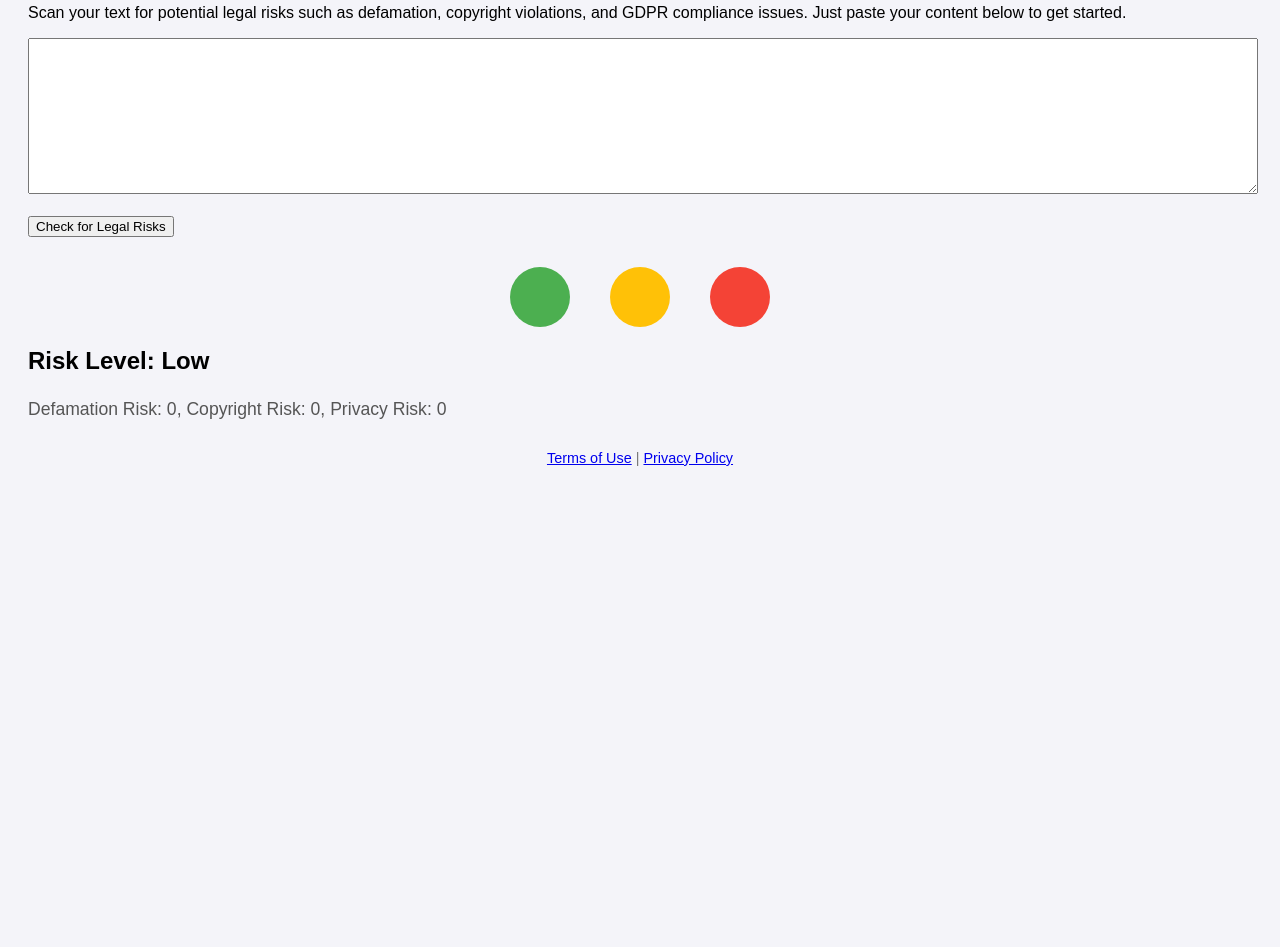
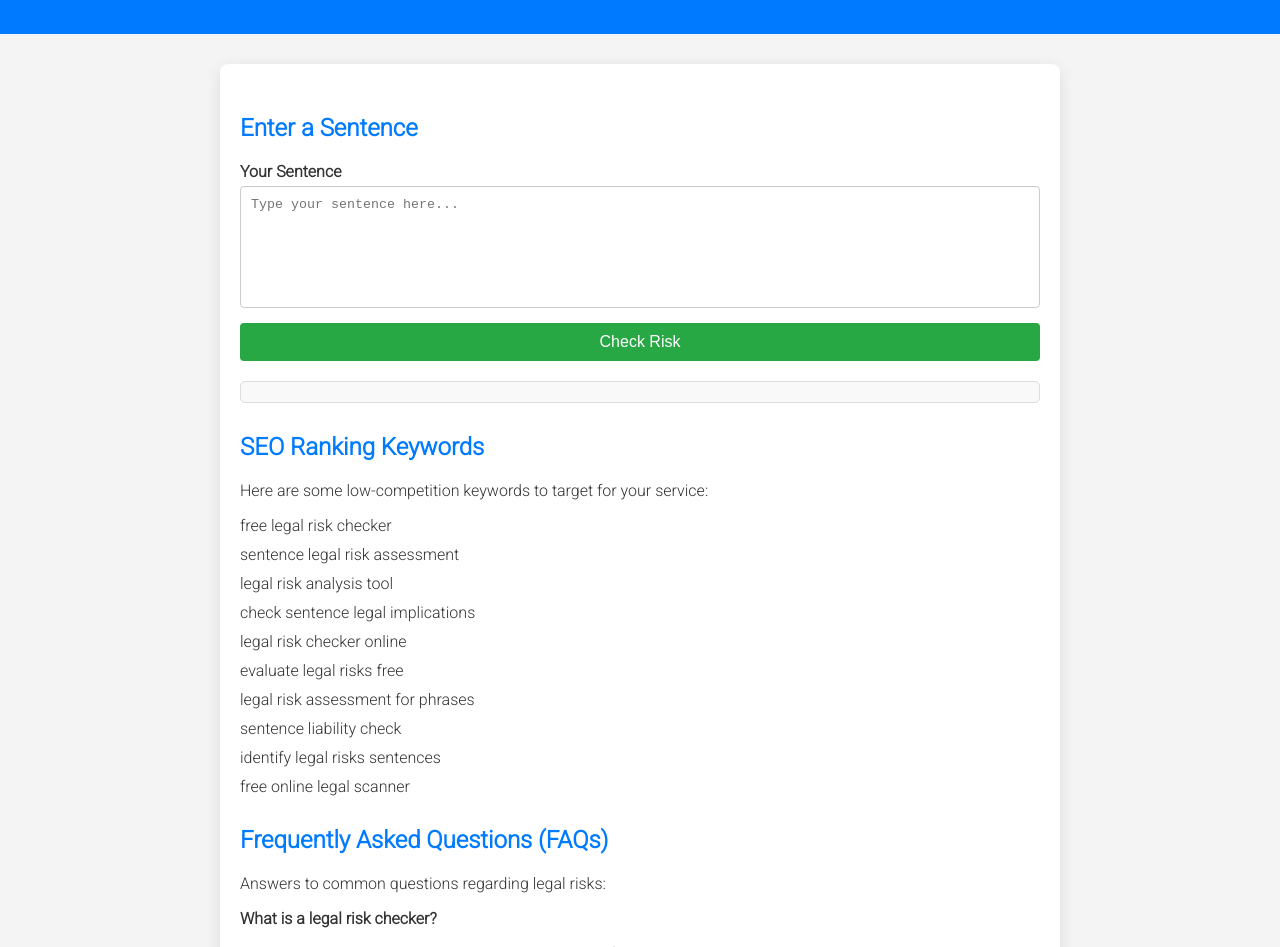
Before and after one commit to Letsfindout307/legal-danger-scan, a plain HTML site: page index.html in a window 1280 px wide. Shown: the part 104-1051 px from the top of the page. Before the commit the page ends 800 px from the top, so only its background shows below. Drawn offline with Linux system fonts and the light colour scheme.

Commit message:
Update index.html

```diff
--- a/index.html
+++ b/index.html
@@ -3,105 +3,164 @@
 <head>
     <meta charset="UTF-8">
     <meta name="viewport" content="width=device-width, initial-scale=1.0">
-  <meta name="description" content="Legal Risk Checker - Scan your text for defamation, copyright issues, and GDPR violations. Free automated service.">
-  <meta name="keywords" content="legal risk checker, defamation scanner, copyright check, GDPR compliance, legal issues, text scanner, risk analysis">
-  <title>Legal Risk Checker – Scan Text for Defamation, Copyright, and GDPR Violations</title>
-  <script>
-    function analyzeText(text) {
-      // Enhanced Defamation Detection
-      const defamationPatterns = [
-        { pattern: /\b(scams?|frauds?|cheats?|liars?|dishonest|fake|dangerous|harmful|illegal|rip-off)\b/gi, weight: 0.9, precedent: "General defamation risk" },
-        { pattern: /\b(this|that)\s+(company|person|business|organization)\s+(is|are)\s+(a\s+)?(scam|fraud|fake|dangerous)\b/gi, weight: 0.8, precedent: "Accusation of scam/fraud against a company/person" }
-      ];
-
-      // Copyright Detection
-      const copyrightPatterns = [
-        { pattern: /©|(?:copyright|owned|rights?)/gi, weight: 0.6 },
-        { pattern: /\b(used|copied|downloaded|stolen|no\spermission)\s+.*?\b(?:logo|brand|trademark)\b/gi, weight: 0.8, precedent: "Use of logos or trademarks without permission" }
-      ];
-
-      // GDPR / Data Privacy Detection
-      const privacyPatterns = [
-        { pattern: /\b(track|collect|store)\s+(user|personal)\s+data\b/gi, weight: 0.7, precedent: "Data collection without consent" },
-        { pattern: /\b(indefinitely|permanently)\s+(store|share)\s+(user\s+data|personal\s+information)\b/gi, weight: 0.9, precedent: "Storing or sharing user data without consent" }
-      ];
-
-      // Results calculation
-      const results = {
-        defamation: calculateRisk(defamationPatterns),
-        copyright: calculateRisk(copyrightPatterns),
-        privacy: calculateRisk(privacyPatterns)
-      };
-
-      displayResults(results);
+    <title>Free Legal Risk Checker</title>
+    <link href="https://fonts.googleapis.com/css2?family=Roboto:wght@300&display=swap" rel="stylesheet">
+    <style>
+        body {
+            font-family: 'Roboto', sans-serif;
+            margin: 0;
+            padding: 0;
+            background-color: #f4f4f4;
+            color: #333;
         }
-
-    function calculateRisk(patterns) {
-      let risk = 0;
-      patterns.forEach(pattern => {
-        if (pattern.pattern.test(document.getElementById('textInput').value)) {
-          risk += pattern.weight;
+        header {
+            background-color: #007BFF;
+            padding: 20px;
+            text-align: center;
+            color: white;
         }
-      });
-      return risk;
+        h1 {
+            margin: 0;
+            font-size: 2.5em;
         }
-
-    function displayResults(results) {
-      const defamationRisk = results.defamation;
-      const copyrightRisk = results.copyright;
-      const privacyRisk = results.privacy;
-
-      const totalRisk = defamationRisk + copyrightRisk + privacyRisk;
-
-      let riskLevel = "Low";
-      if (totalRisk > 1.5) riskLevel = "High";
-      else if (totalRisk > 1) riskLevel = "Medium";
-
-      document.getElementById('riskLevel').textContent = `Risk Level: ${riskLevel}`;
-      document.getElementById('riskDescription').textContent = `Defamation Risk: ${defamationRisk}, Copyright Risk: ${copyrightRisk}, Privacy Risk: ${privacyRisk}`;
-      document.getElementById('riskColor').className = riskLevel.toLowerCase();
+        h2 {
+            color: #007BFF;
+            margin-top: 30px;
         }
-  </script>
-  <style>
-    body { font-family: Arial, sans-serif; padding: 20px; background-color: #f4f4f9; }
-    .scanner-visual { margin: 20px 0; }
-    .risk-visualization { display: flex; justify-content: center; }
-    .risk-visualization circle { transition: all 0.5s; }
-    #risk-low { fill: #4CAF50; }
-    #risk-medium { fill: #FFC107; }
-    #risk-high { fill: #F44336; }
-    #riskLevel { font-size: 1.5rem; font-weight: bold; margin-top: 10px; }
-    #riskDescription { margin-top: 5px; font-size: 1.1rem; color: #555; }
-    footer { margin-top: 30px; font-size: 0.9rem; color: #777; text-align: center; }
-    .low { color: green; }
-    .medium { color: orange; }
-    .high { color: red; }
+        .container {
+            max-width: 800px;
+            margin: 30px auto;
+            padding: 20px;
+            background: white;
+            box-shadow: 0 4px 15px rgba(0, 0, 0, 0.1);
+            border-radius: 8px;
+        }
+        form {
+            display: flex;
+            flex-direction: column;
+        }
+        label {
+            margin-bottom: 5px;
+            font-weight: bold;
+        }
+        textarea {
+            padding: 10px;
+            margin-bottom: 15px;
+            border: 1px solid #ccc;
+            border-radius: 4px;
+            resize: none;
+            height: 100px;
+        }
+        button {
+            padding: 10px;
+            background-color: #28a745;
+            color: white;
+            border: none;
+            border-radius: 4px;
+            cursor: pointer;
+            font-size: 16px;
+        }
+        button:hover {
+            background-color: #218838;
+        }
+        #result {
+            margin-top: 20px;
+            padding: 10px;
+            border: 1px solid #dddddd;
+            background-color: #f9f9f9;
+            border-radius: 5px;
+        }
+        footer {
+            text-align: center;
+            margin-top: 30px;
+            color: #777;
+        }
+        ul {
+            list-style-type: none;
+            padding: 0;
+        }
+        li {
+            margin: 10px 0;
+        }
     </style>
 </head>
 <body>
-  <h1>Legal Risk Checker</h1>
-  <p>Scan your text for potential legal risks such as defamation, copyright violations, and GDPR compliance issues. Just paste your content below to get started.</p>
 
-  <textarea id="textInput" rows="10" style="width: 100%;"></textarea><br><br>
-  <button onclick="analyzeText()">Check for Legal Risks</button>
+<header>
+    <h1>Free Legal Risk Checker</h1>
+    <p>Check your sentence for potential legal risks</p>
+</header>
 
-  <div class="scanner-visual">
-    <div class="risk-visualization">
-      <svg width="300" height="80" viewBox="0 0 300 80">
-        <circle cx="50" cy="40" r="30" id="risk-low"/>
-        <circle cx="150" cy="40" r="30" id="risk-medium"/>
-        <circle cx="250" cy="40" r="30" id="risk-high"/>
-      </svg>
-    </div>
-    <div>
-      <h3 id="riskLevel">Risk Level: Low</h3>
-      <p id="riskDescription">Defamation Risk: 0, Copyright Risk: 0, Privacy Risk: 0</p>
-    </div>
+<div class="container">
+    <h2>Enter a Sentence</h2>
+    <form id="risk-checker-form">
+        <label for="sentence">Your Sentence</label>
+        <textarea id="sentence" required placeholder="Type your sentence here..."></textarea>
+
+        <button type="submit">Check Risk</button>
+    </form>
+    <div id="result"></div>
+
+    <h2>SEO Ranking Keywords</h2>
+    <p>Here are some low-competition keywords to target for your service:</p>
+    <ul>
+        <li>free legal risk checker</li>
+        <li>sentence legal risk assessment</li>
+        <li>legal risk analysis tool</li>
+        <li>check sentence legal implications</li>
+        <li>legal risk checker online</li>
+        <li>evaluate legal risks free</li>
+        <li>legal risk assessment for phrases</li>
+        <li>sentence liability check</li>
+        <li>identify legal risks sentences</li>
+        <li>free online legal scanner</li>
+    </ul>
+
+    <h2>Frequently Asked Questions (FAQs)</h2>
+    <p>Answers to common questions regarding legal risks:</p>
+    <ul>
+        <li>
+            <strong>What is a legal risk checker?</strong>
+            <p>A legal risk checker is a tool that analyzes sentences for potential legal implications or liabilities.</p>
+        </li>
+        <li>
+            <strong>How does the sentence legal risk checker work?</strong>
+            <p>Users can input a sentence, and the tool evaluates it for possible legal risks based on predefined criteria.</p>
+        </li>
+        <li>
+            <strong>Is there a cost to use the legal risk checker?</strong>
+            <p>No, the legal risk checker is completely free to use for anyone.</p>
+        </li>
+        <li>
+            <strong>Can anyone use the legal risk checker?</strong>
+            <p>Yes, anyone can use the service regardless of whether they have a business or not.</p>
+        </li>
+        <li>
+            <strong>What types of sentences can I check?</strong>
+            <p>You can check any written sentence or phrase to see its potential legal concerns.</p>
+        </li>
+        <li>
+            <strong>How accurate is the legal risk assessment?</strong>
+            <p>The assessment is based on general legal principles and may not account for specific state or local laws.</p>
+        </li>
+    </ul>
 </div>
 
 <footer>
-    <p><a href="terms.html">Terms of Use</a> | <a href="privacy.html">Privacy Policy</a></p>
+    <p>&copy; 2023 Legal Risk Checker. All Rights Reserved.</p>
 </footer>
+
+<script>
+    document.getElementById('risk-checker-form').addEventListener('submit', function(event) {
+        event.preventDefault();
+        const sentence = document.getElementById('sentence').value;
+
+        // Simulate a risk check response (You should connect to your actual risk checking backend here)
+        const resultDiv = document.getElementById('result');
+        resultDiv.innerHTML = `<h3>Risk Assessment:</h3><p>Your sentence: "${sentence}"</p><p>Risk Level: Low</p>`;
+        // Replace "Low" with actual risk assessment logic
+    });
+</script>
 
 </body>
 </html>
```
Lines whose indentation alone changed are shown as unchanged.
